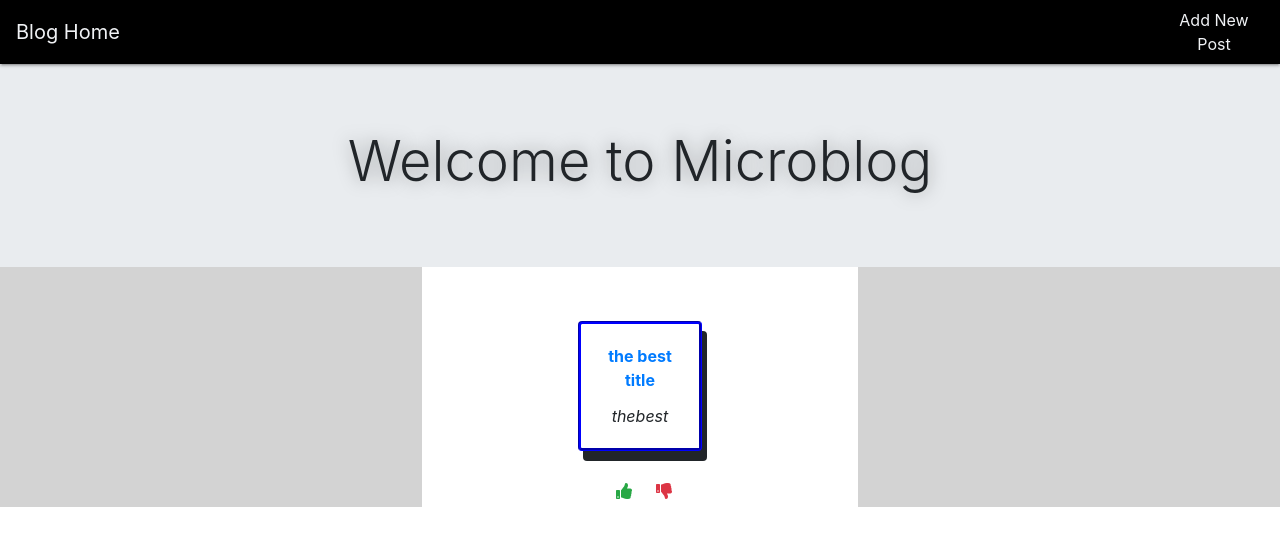
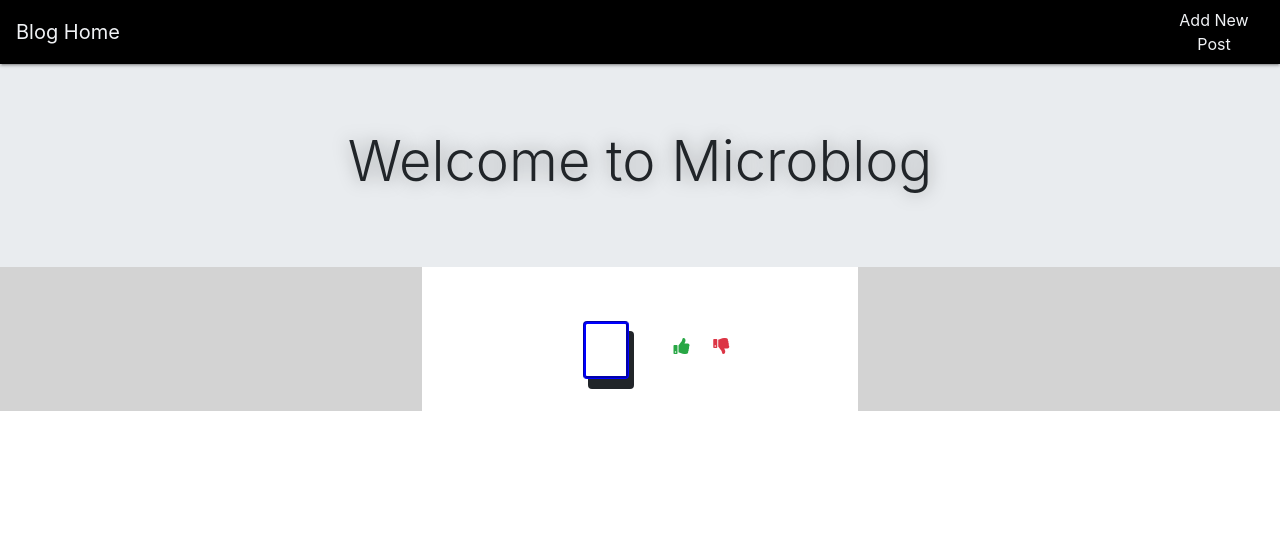
Before and after one commit to ferrisdraouil/microblog, a React (Create React App) app in the folder frontend/: page / in a window 1280 px wide. Shown: the top 546 px of the page. Built offline with nearby package versions, Linux system fonts and the light colour scheme; no server answers.

Commit message:
reducer change

```diff
--- a/frontend/src/rootReducer.js
+++ b/frontend/src/rootReducer.js
@@ -15,10 +15,10 @@ import _ from 'lodash';
 const DEFAULT_STATE = {
   posts: {
     [uuid()]: {
-      title: 'the best title',
-      body: 'textHURR',
-      description: 'thebest',
-      comments: { [uuid()]: { text: 'commentText' } }
+      title: '',
+      body: '',
+      description: '',
+      comments: { [uuid()]: { text: '' } }
     }
   },
   error: false
```
